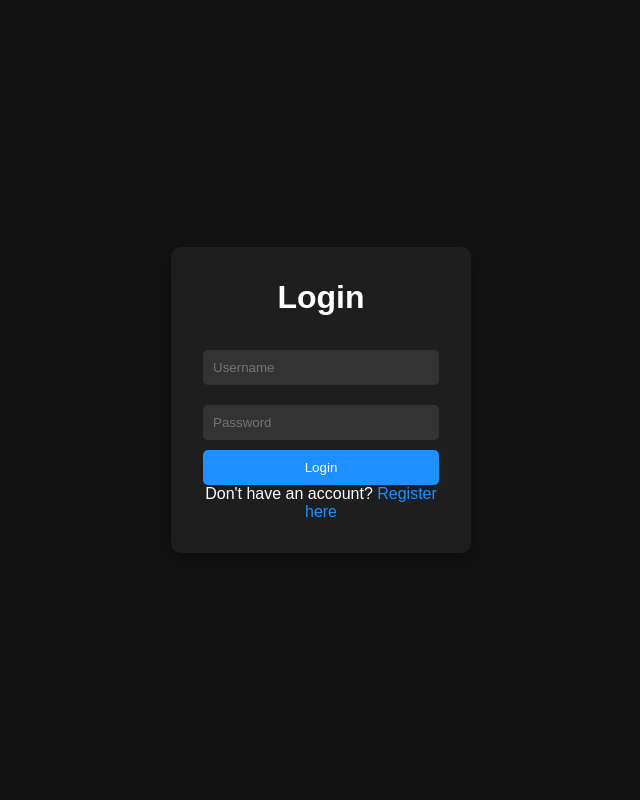
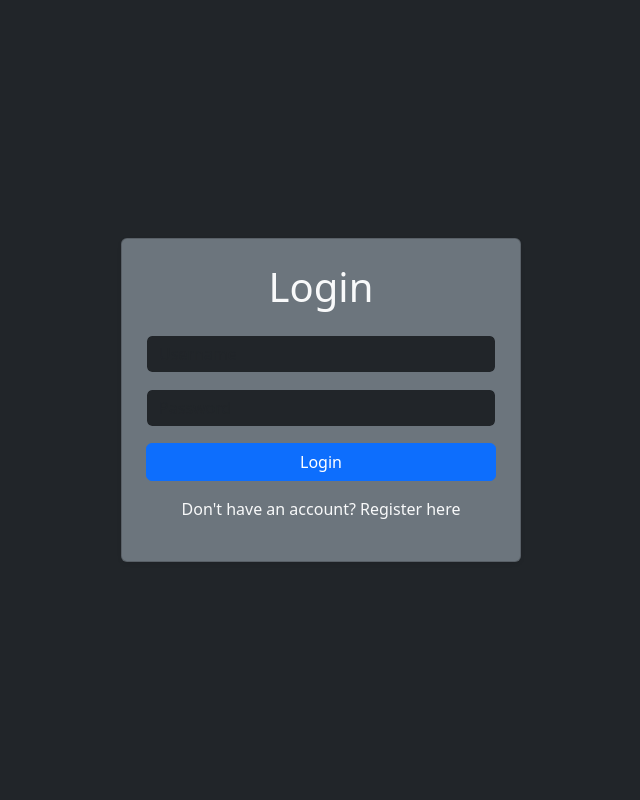
Before and after one commit to EnigmaticLeo25/Cryptify, a Flask app: page / in a window 1280 px wide. Shown: the whole page, without its empty margins (319-959 px from the left). Run offline with Flask 3, Linux system fonts and the light colour scheme.

Commit message:
html and css file changes

```diff
--- a/static/style.css
+++ /dev/null
@@ -1,73 +0,0 @@
-* {
-    margin: 0;
-    padding: 0;
-    box-sizing: border-box;
-    font-family: 'Arial', sans-serif;
-}
-
-body {
-    background-color: #121212;
-    color: #fff;
-    display: flex;
-    justify-content: center;
-    align-items: center;
-    height: 100vh;
-}
-
-.form-container, .home-container {
-    background-color: #1e1e1e;
-    padding: 2rem;
-    border-radius: 10px;
-    box-shadow: 0 8px 16px rgba(0, 0, 0, 0.3);
-    text-align: center;
-    width: 300px;
-}
-
-h1 {
-    margin-bottom: 1.5rem;
-}
-
-input {
-    width: 100%;
-    padding: 10px;
-    margin: 10px 0;
-    border: none;
-    border-radius: 5px;
-    background-color: #333;
-    color: #fff;
-}
-
-button {
-    width: 100%;
-    padding: 10px;
-    background-color: #1e90ff;
-    color: #fff;
-    border: none;
-    border-radius: 5px;
-    cursor: pointer;
-}
-
-button:hover {
-    background-color: #1c7cd6;
-}
-
-a {
-    color: #1e90ff;
-    text-decoration: none;
-}
-
-a:hover {
-    text-decoration: underline;
-}
-
-.btn {
-    background-color: #f39c12;
-    color: #fff;
-    padding: 10px;
-    border-radius: 5px;
-    text-decoration: none;
-}
-
-.btn:hover {
-    background-color: #d6870b;
-}
--- a/templates/login.html
+++ b/templates/login.html
@@ -1,28 +1,30 @@
 <!DOCTYPE html>
 <html lang="en">
-  <head>
+<head>
     <meta charset="UTF-8" />
     <meta name="viewport" content="width=device-width, initial-scale=1.0" />
-    <link
-      rel="stylesheet"
-      href="{{ url_for('static', filename='style.css') }}"
-    />
     <title>Login</title>
-  </head>
-  <body>
-    <div class="form-container">
-      <h1>Login</h1>
-      <form action="/" method="POST">
-        <input type="text" name="username" placeholder="Username" required />
-        <input
-          type="password"
-          name="password"
-          placeholder="Password"
-          required
-        />
-        <button type="submit">Login</button>
-      </form>
-      <p>Don't have an account? <a href="/register">Register here</a></p>
+    <!-- Bootstrap CSS -->
+    <link href="https://cdn.jsdelivr.net/npm/bootstrap@5.3.1/dist/css/bootstrap.min.css" rel="stylesheet">
+</head>
+<body class="bg-dark d-flex justify-content-center align-items-center vh-100 text-light">
+    <div class="card bg-secondary text-light p-4 shadow-sm" style="width: 100%; max-width: 400px;">
+        <h1 class="text-center mb-4">Login</h1>
+        <form action="/" method="POST">
+            <div class="mb-3">
+                <input type="text" class="form-control bg-dark text-light border-secondary" name="username" placeholder="Username" required />
+            </div>
+            <div class="mb-3">
+                <input type="password" class="form-control bg-dark text-light border-secondary" name="password" placeholder="Password" required />
+            </div>
+            <button type="submit" class="btn btn-primary w-100">Login</button>
+        </form>
+        <p class="text-center mt-3">
+            Don't have an account? <a href="/register" class="text-decoration-none text-light">Register here</a>
+        </p>
     </div>
-  </body>
+
+    <!-- Bootstrap JS -->
+    <script src="https://cdn.jsdelivr.net/npm/bootstrap@5.3.1/dist/js/bootstrap.bundle.min.js"></script>
+</body>
 </html>
```
Also changed, not shown: templates/bgtemplate.html (added, +57 -0 lines), templates/home.html (+13 -5 lines), templates/register.html (+18 -8 lines), example.db, routes.py (line endings or trailing spaces).
